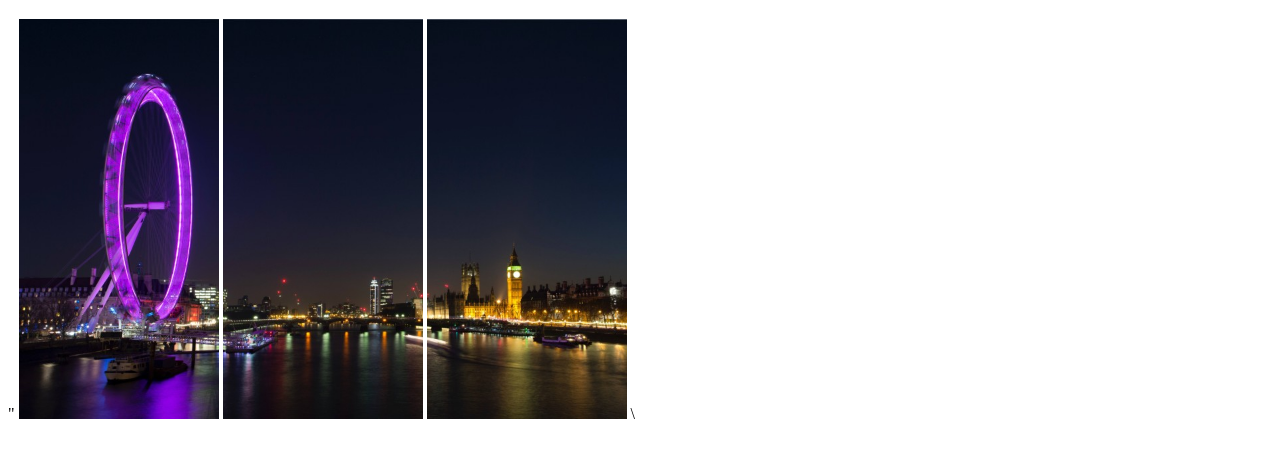
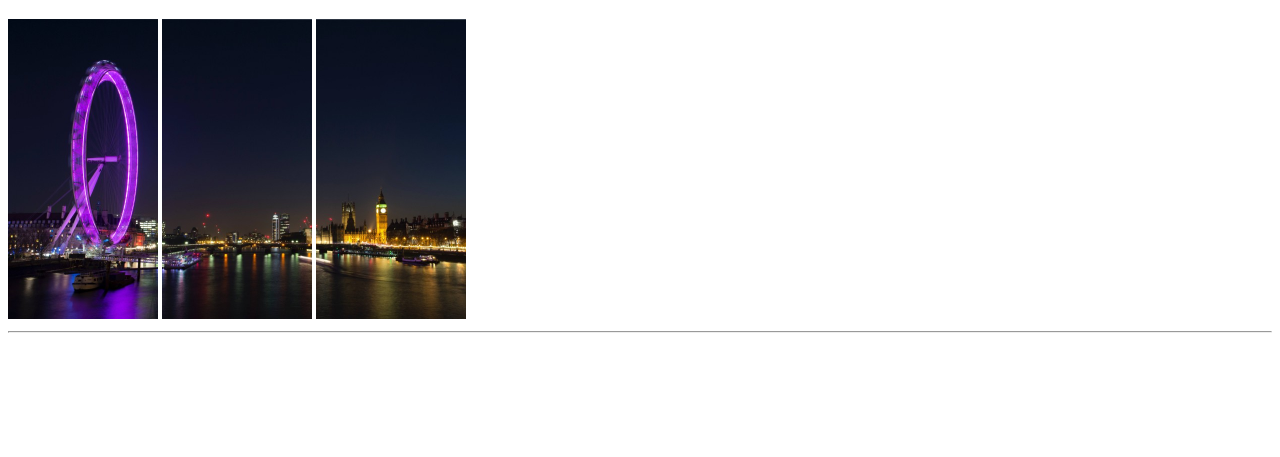
Before and after one commit to giovanbattista-web/html-london-trip, a plain HTML site: page index.html in a window 1280 px wide. Shown: the part 61-518 px from the top of the page. Drawn offline with Linux system fonts and the light colour scheme.

Commit message:
header aggiunto

```diff
--- a/index.html
+++ b/index.html
@@ -6,11 +6,14 @@
     <title>Viaggio a Londra</title>
 </head>
 <body>
+  <header>
     <h1>
-        Il mio Viaggio a Londra
-    </h1> "
-<img src="./img/pexels-bill-emrich-230794-0.jpg" alt="foto1" height="400">
-<img src="./img/pexels-bill-emrich-230794-1.jpg" alt="foto2" height="400">
-<img src="./img/pexels-bill-emrich-230794-2.jpg" alt="foto1" height="400">
+          Il mio Viaggio a Londra
+    </h1>
+    <img src="./img/pexels-bill-emrich-230794-0.jpg" alt="foto1" height="300">
+    <img src="./img/pexels-bill-emrich-230794-1.jpg" alt="foto2" height="300">
+    <img src="./img/pexels-bill-emrich-230794-2.jpg" alt="foto1" height="300">
+  </header>
+  <hr>
 </body>
-</html>\
+</html>
```
